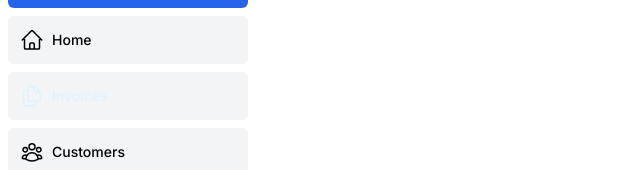
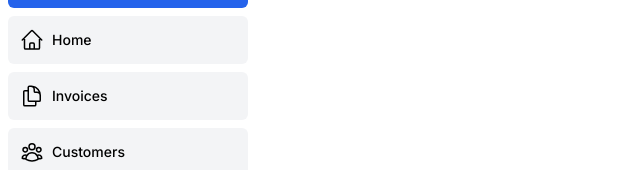
Before and after one commit to 43alsosc/InvoiceProAlsos, a Next.js app: page /dashboard/invoices in a window 1280 px wide. Shown: the part 168-338 px from the top of the page, without its empty margins (0-640 px from the left). Built offline with nearby package versions, Linux system fonts and the light colour scheme; a web font is replaced by a local one.

Commit message:
fikset en bug med fargene

```diff
--- a/app/ui/dashboard/nav-links.tsx
+++ b/app/ui/dashboard/nav-links.tsx
@@ -39,10 +39,9 @@
             href={link.href}
             // Dynamic classNames for styling based on the current pathname
             className={clsx(
-              "flex h-[48px] grow items-center justify-center gap-2 rounded-md bg-gray-100 p-3 text-sm font-medium text-black hover:bg-sky-100 hover:text-blue-600 md:flex-none md:justify-start md:p-2 md:px-3 ",
+              "flex h-[48px] grow items-center justify-center gap-2 rounded-md bg-gray-100 p-3 text-sm font-medium hover:bg-sky-100 hover:text-blue-600 md:flex-none md:justify-start md:p-2 md:px-3",
               {
-                // Apply specific styles if it's the current page
-                "bg-blue-500  text-sky-100 ": pathname === link.href,
+                "bg-blue-200 text-black": pathname === link.href,
               }
             )}
           >
```
